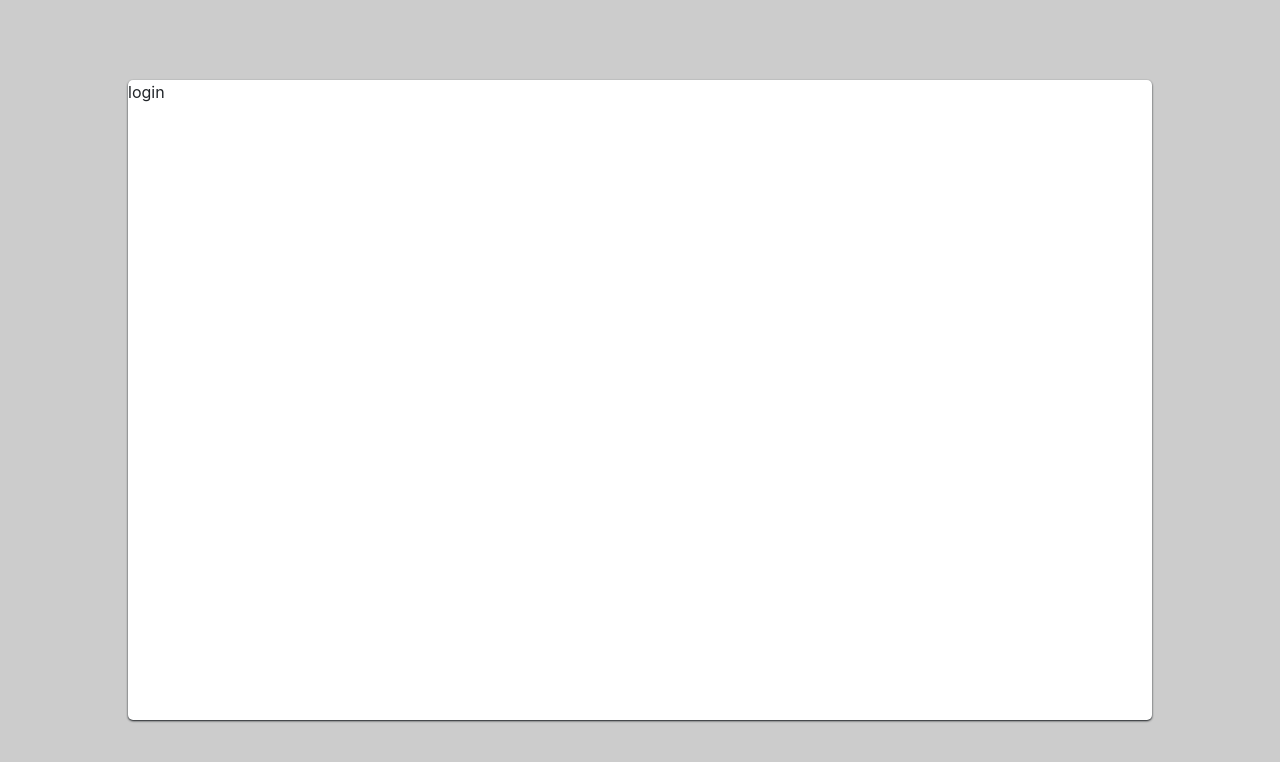
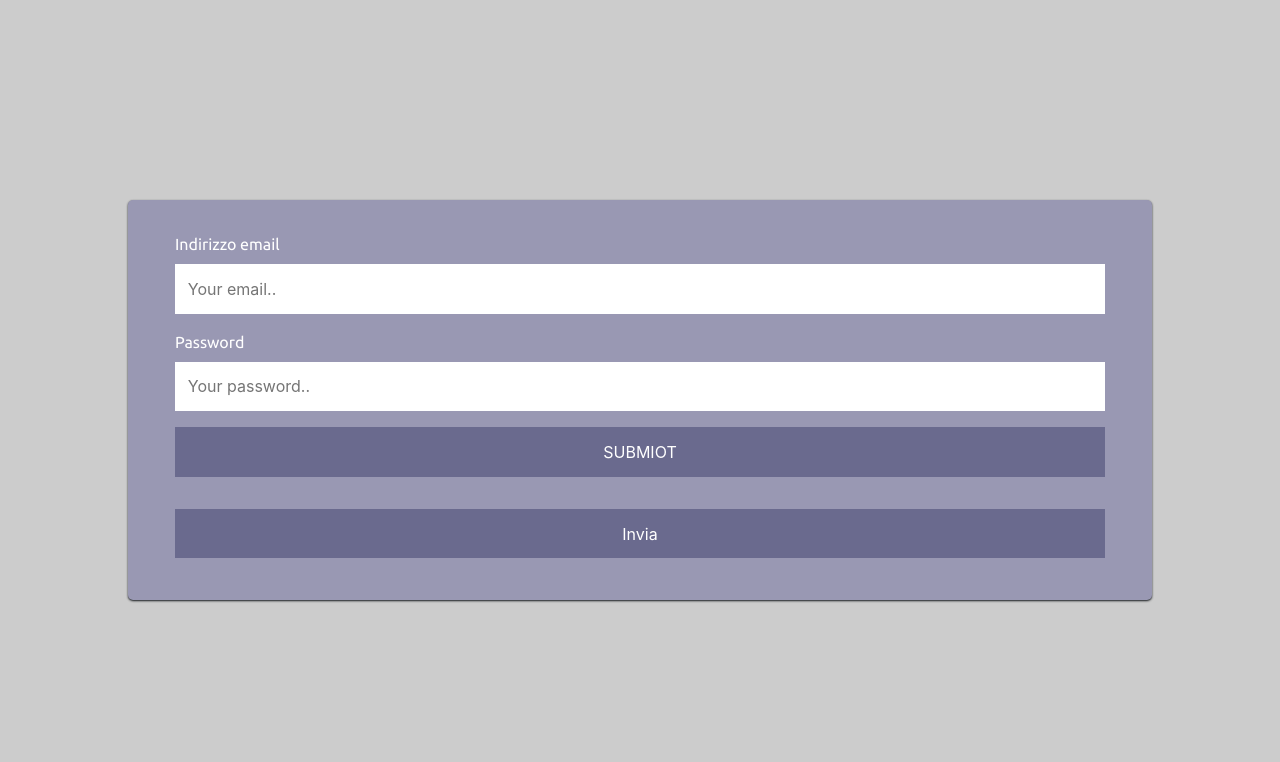
Before and after one commit to gaetanoCirinna/betterly-test, a React (Create React App) app: page /log-in in a window 1280 px wide. Shown: the top 762 px of the page. Built offline with nearby package versions, Linux system fonts and the light colour scheme.

Commit message:
aggiunto login e area privata

```diff
--- a/src/components/Homepage/Header/Header.js
+++ b/src/components/Homepage/Header/Header.js
@@ -20,7 +20,7 @@ const Header = (props) => {
 
       <div className="icon-menu">
         <span>
-          <Link to="/log-in">log in</Link>
+          <Link to="/log-in">{Auth.isAuth() ? "log out" : "log in"}</Link>
         </span>
       </div>
     </div>
--- a/src/components/LogIn/LogIn.js
+++ b/src/components/LogIn/LogIn.js
@@ -1,12 +1,98 @@
 import React, { Component } from "react";
 
+import { Container, Row, Col } from "react-bootstrap";
+import { withRouter } from "react-router-dom";
+import Auth from "./../../Auth";
+
 class LogIn extends Component {
+  constructor(props) {
+    super(props);
+    this.state = {
+      loading: false,
+      submitForm: false,
+    };
+  }
+  submitForm = (e) => {
+    e.preventDefault();
+
+    if (
+      e.target.email.value === "user@betterly.it" &&
+      e.target.password.value === "rootroot"
+    ) {
+      this.setState({
+        loading: true,
+      });
+      setTimeout(() => {
+        Auth.login(() => {
+          this.props.history.push("/private-area");
+        });
+      }, 800);
+    } else {
+    }
+  };
   render() {
     return (
       <div className="LogIn">
-        <div className="content">login</div>
+        <div className="content">
+          {!this.state.loading ? (
+            <Container>
+              <Row>
+                <Col md={12}>
+                  <div className="form-content">
+                    <form
+                      onSubmit={(event) => {
+                        this.submitForm(event);
+                      }}
+                    >
+                      <label for="email">Indirizzo email</label>
+                      <input
+                        required
+                        type="email"
+                        id="email"
+                        name="email"
+                        placeholder="Your email.."
+                      />
+
+                      <label for="email">Password</label>
+                      <input
+                        required
+                        type="password"
+                        id="password"
+                        name="password"
+                        placeholder="Your password.."
+                      />
+
+                      <button type="submit">SUBMIOT</button>
+                      <button
+                        onClick={() => {
+                          Auth.login(() => {
+                            this.props.history.push("/private-area");
+                          });
+                        }}
+                      >
+                        Invia
+                      </button>
+                    </form>
+                  </div>
+                </Col>
+              </Row>
+            </Container>
+          ) : (
+            <div className="lds-roller">
+              <div></div>
+              <div></div>
+              <div></div>
+              <div></div>
+              <div></div>
+              <div></div>
+              <div></div>
+              <div></div>
+            </div>
+          )}
+        </div>
       </div>
     );
   }
 }
-export default LogIn;
+
+export default withRouter(LogIn);
--- a/src/components/LogIn/LogIn.scss
+++ b/src/components/LogIn/LogIn.scss
@@ -4,14 +4,132 @@
   width: 100%;
   position: relative;
   .content {
-    background-color: #fff;
+    position: relative;
+    background-color: $violetLight;
     width: 80vw;
-    height: 80vh;
+    height: 50vh;
     position: absolute;
     top: 50%;
     left: 50%;
     transform: translate(-50%, -50%);
     border-radius: 5px;
     box-shadow: 0 1px 3px rgba(0, 0, 0, 0.12), 0 1px 2px;
+    padding: 2rem;
+  }
+  .form-content {
+    label {
+      width: 100%;
+      display: block;
+      color: #fff;
+      font-family: $ubuntu;
+    }
+    input {
+      width: 100%;
+      display: block;
+      border: none;
+      margin-bottom: 1rem;
+      padding: 0.8rem;
+      color: $charcoal;
+    }
+    button {
+      width: 100%;
+      display: block;
+      border: none;
+      margin-bottom: 2rem;
+      background-color: $violet;
+      color: #fff;
+      padding: 0.8rem;
+
+      &:hover {
+        background-color: $violetDark;
+      }
+    }
   }
 }
+.lds-roller {
+  position: absolute;
+  display: inline-block;
+  top: 50%;
+  left: 50%;
+  transform: translate(-50%, -50%);
+  width: 80px;
+  height: 80px;
+}
+.lds-roller div {
+  animation: lds-roller 1.2s cubic-bezier(0.5, 0, 0.5, 1) infinite;
+  transform-origin: 40px 40px;
+}
+.lds-roller div:after {
+  content: " ";
+  display: block;
+  position: absolute;
+  width: 7px;
+  height: 7px;
+  border-radius: 50%;
+  background: #fff;
+  margin: -4px 0 0 -4px;
+}
+.lds-roller div:nth-child(1) {
+  animation-delay: -0.036s;
+}
+.lds-roller div:nth-child(1):after {
+  top: 63px;
+  left: 63px;
+}
+.lds-roller div:nth-child(2) {
+  animation-delay: -0.072s;
+}
+.lds-roller div:nth-child(2):after {
+  top: 68px;
+  left: 56px;
+}
+.lds-roller div:nth-child(3) {
+  animation-delay: -0.108s;
+}
+.lds-roller div:nth-child(3):after {
+  top: 71px;
+  left: 48px;
+}
+.lds-roller div:nth-child(4) {
+  animation-delay: -0.144s;
+}
+.lds-roller div:nth-child(4):after {
+  top: 72px;
+  left: 40px;
+}
+.lds-roller div:nth-child(5) {
+  animation-delay: -0.18s;
+}
+.lds-roller div:nth-child(5):after {
+  top: 71px;
+  left: 32px;
+}
+.lds-roller div:nth-child(6) {
+  animation-delay: -0.216s;
+}
+.lds-roller div:nth-child(6):after {
+  top: 68px;
+  left: 24px;
+}
+.lds-roller div:nth-child(7) {
+  animation-delay: -0.252s;
+}
+.lds-roller div:nth-child(7):after {
+  top: 63px;
+  left: 17px;
+}
+.lds-roller div:nth-child(8) {
+  animation-delay: -0.288s;
+}
+.lds-roller div:nth-child(8):after {
+  top: 56px;
+  left: 12px;
+}
+@keyframes lds-roller {
+  0% {
+    transform: rotate(0deg);
+  }
+  100% {
+    transform: rotate(360deg);
+  }
+}
--- a/src/components/PrivateArea/PrivateArea.js
+++ b/src/components/PrivateArea/PrivateArea.js
@@ -1,6 +1,8 @@
 import React, { Component } from "react";
 
 import Auth from "./../../Auth";
+
+import Header from "./../Homepage/Header/Header";
 
 class PrivateArea extends Component {
   constructor(props) {
@@ -8,7 +10,7 @@ class PrivateArea extends Component {
   }
   render() {
     return (
-      <div>
+      <div className="PrivateArea">
         {/* LOGIN AREA
         <button
           onClick={() => {
@@ -19,6 +21,8 @@ class PrivateArea extends Component {
         >
           Log out
         </button> */}
+        <Header></Header>
+        <h1 className="">--private-area</h1>
       </div>
     );
   }
--- a/src/components/PrivateArea/PrivateArea.scss
+++ b/src/components/PrivateArea/PrivateArea.scss
@@ -1,2 +1,6 @@
 .PrivateArea {
+  background-color: $violet;
+  padding: 1rem;
+  padding-top: 4rem;
+  color: #fff;
 }
```
